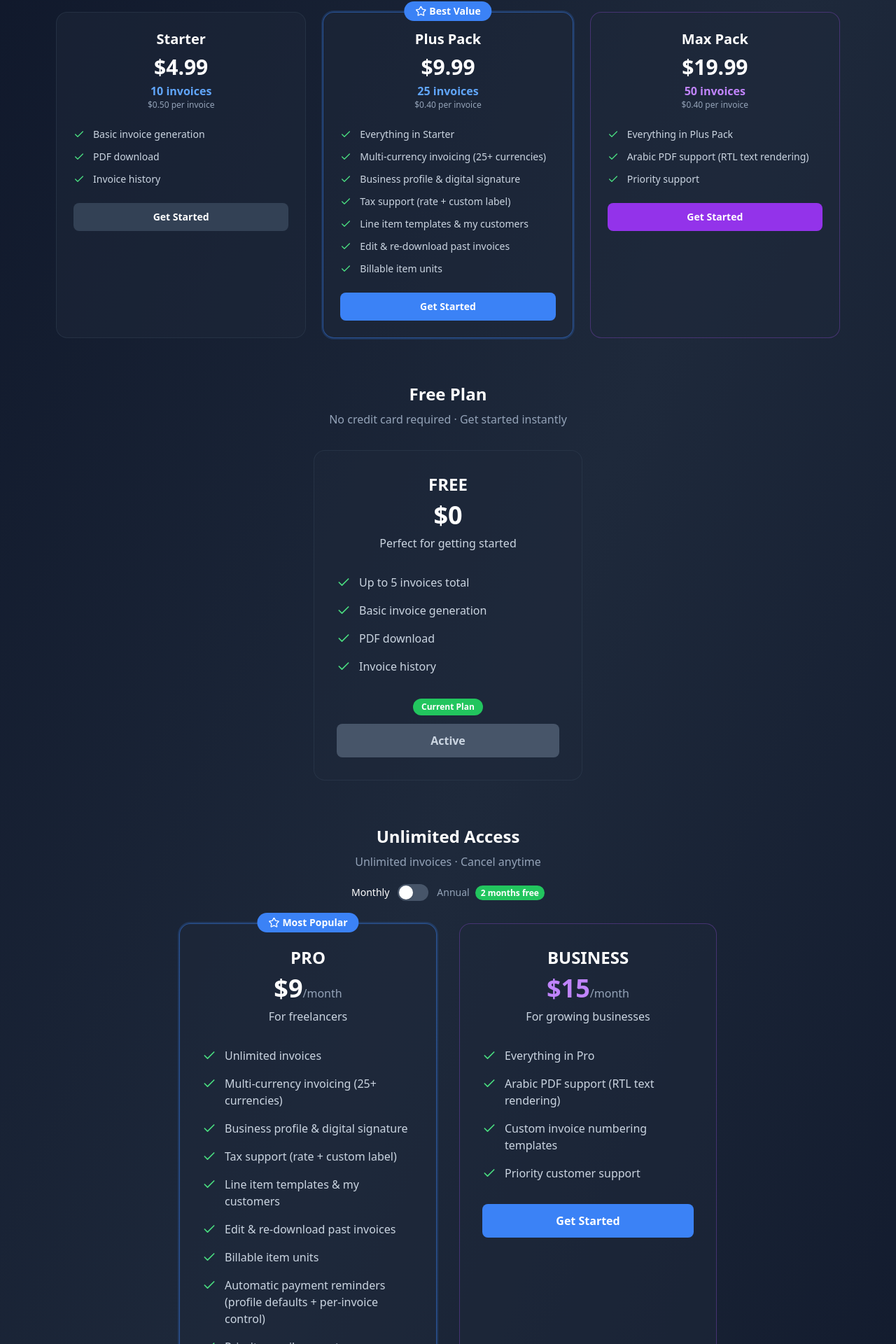
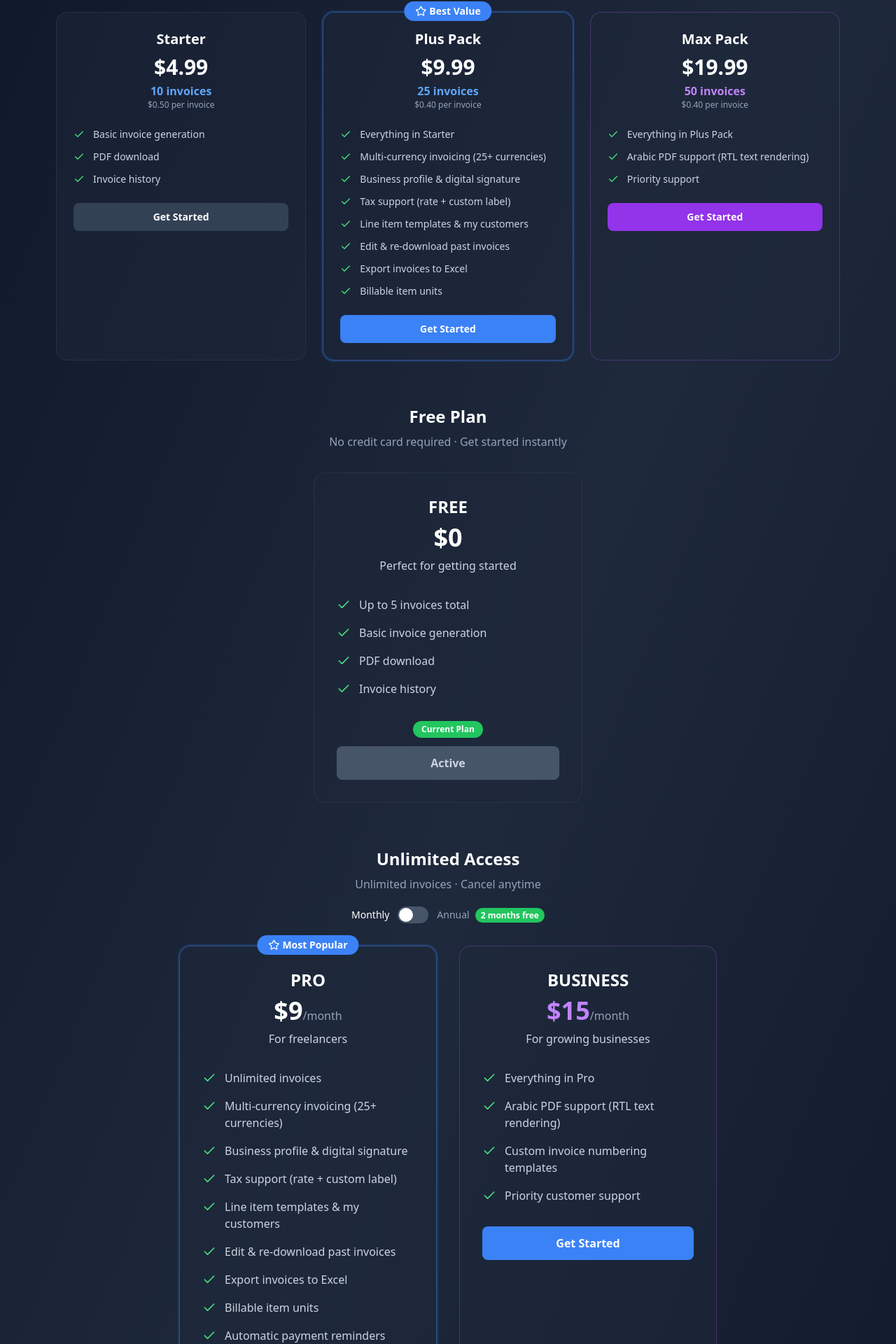
Before and after one commit to mjreige/invoice-generator, a Next.js app: page /pricing in a window 1280 px wide. Shown: the part 399-2319 px from the top of the page at 70% size. Built offline with nearby package versions, Linux system fonts and the light colour scheme; no server answers.

Commit message:
Add Excel export of filtered invoices (Plus Pack & above); surface across pricing, landing, upgrade and guide; expand Billing refund details; QA plan

```diff
--- a/app/page.tsx
+++ b/app/page.tsx
@@ -147,6 +147,16 @@ function LandingPageInner() {
       title: "My Invoices",
       description: "Track all your invoices in one place. Plus Pack and above users can also edit and re-download any past invoice as an updated PDF",
       badge: "View: All Plans · Edit: Plus Pack & above"
+    },
+    {
+      icon: (
+        <svg className="w-6 h-6" fill="none" stroke="currentColor" viewBox="0 0 24 24">
+          <path strokeLinecap="round" strokeLinejoin="round" strokeWidth={2} d="M12 10v6m0 0l-3-3m3 3l3-3M3 17V7a2 2 0 012-2h6l2 2h6a2 2 0 012 2v8a2 2 0 01-2 2H5a2 2 0 01-2-2z" />
+        </svg>
+      ),
+      title: "Excel Export",
+      description: "Export your invoices to a spreadsheet — filter by customer or date range, then download invoice number, customer, date, total and currency for your books",
+      badge: "Plus Pack & above"
     },
     {
       icon: (
@@ -449,7 +459,7 @@ function LandingPageInner() {
               {(welcomePlan === "credits"
                 ? ["10 invoices — never expire", "PDF download & my invoices", "Discounts (% or fixed)", "Line item units"]
                 : welcomePlan === "pro"
-                ? ["Unlimited invoices", "My profile & branding", "Digital signature", "Tax support (rate + custom label)", "My customers with autocomplete", "Line item templates with autocomplete", "Edit & re-download past invoices", "Line item units", "Priority email support"]
+                ? ["Unlimited invoices", "My profile & branding", "Digital signature", "Tax support (rate + custom label)", "My customers with autocomplete", "Line item templates with autocomplete", "Edit & re-download past invoices", "Export invoices to Excel", "Line item units", "Priority email support"]
                 : ["Everything in Pro", "Arabic PDF support (RTL text rendering)", "Custom invoice numbering templates", "My customers list", "Priority customer support"]
               ).map((f, i) => (
                 <li key={i} className="flex items-start gap-2 text-sm text-slate-700">
--- a/app/pricing/page.tsx
+++ b/app/pricing/page.tsx
@@ -188,7 +188,7 @@ export default function Pricing() {
                 <div className="text-xs text-slate-400">$0.40 per invoice</div>
               </div>
               <ul className="space-y-3 mb-6">
-                {["Everything in Starter", "Multi-currency invoicing (25+ currencies)", "Business profile & digital signature", "Tax support (rate + custom label)", "Line item templates & my customers", "Edit & re-download past invoices", "Billable item units"].map(f => (
+                {["Everything in Starter", "Multi-currency invoicing (25+ currencies)", "Business profile & digital signature", "Tax support (rate + custom label)", "Line item templates & my customers", "Edit & re-download past invoices", "Export invoices to Excel", "Billable item units"].map(f => (
                   <li key={f} className="flex items-start gap-3"><Check className="w-4 h-4 text-green-400 flex-shrink-0 mt-0.5" /><span className="text-slate-300 text-sm">{f}</span></li>
                 ))}
               </ul>
@@ -299,7 +299,7 @@ export default function Pricing() {
                 <p className="text-slate-300 mt-2">For freelancers</p>
               </div>
               <ul className="space-y-4 mb-8">
-                {["Unlimited invoices", "Multi-currency invoicing (25+ currencies)", "Business profile & digital signature", "Tax support (rate + custom label)", "Line item templates & my customers", "Edit & re-download past invoices", "Billable item units", "Automatic payment reminders (profile defaults + per-invoice control)", "Priority email support"].map(f => (
+                {["Unlimited invoices", "Multi-currency invoicing (25+ currencies)", "Business profile & digital signature", "Tax support (rate + custom label)", "Line item templates & my customers", "Edit & re-download past invoices", "Export invoices to Excel", "Billable item units", "Automatic payment reminders (profile defaults + per-invoice control)", "Priority email support"].map(f => (
                   <li key={f} className="flex items-start gap-3"><Check className="w-5 h-5 text-green-400 flex-shrink-0 mt-0.5" /><span className="text-slate-300">{f}</span></li>
                 ))}
               </ul>
--- a/components/GuideMePopup.tsx
+++ b/components/GuideMePopup.tsx
@@ -147,6 +147,32 @@ const steps = [
           ))}
         </ul>
         <p className="text-xs text-slate-400">Available on Plus Pack & above.</p>
+      </div>
+    ),
+  },
+  {
+    icon: "📊",
+    title: "Export to Excel",
+    body: (
+      <div>
+        <p className="text-sm text-slate-600 leading-relaxed mb-4">
+          Download your invoices as a spreadsheet — handy for bookkeeping or handing figures to your
+          accountant.
+        </p>
+        <ul className="space-y-2 mb-4">
+          {[
+            ["Where to find it", "Open My Invoices and click Export to Excel"],
+            ["Respects your filters", "Filter by customer or due-date range first — the file matches exactly what you filtered"],
+            ["Exports everything, not just the page", "All matching invoices are included, not only the ones currently on screen"],
+            ["What's included", "Invoice number, customer, date, total and currency"],
+          ].map(([title, desc]) => (
+            <li key={title} className="flex gap-2 text-sm">
+              <span className="text-green-500 flex-shrink-0 mt-0.5">✓</span>
+              <span><strong className="text-slate-800">{title}</strong> — <span className="text-slate-500">{desc}</span></span>
+            </li>
+          ))}
+        </ul>
+        <p className="text-xs text-slate-400">Available on Plus Pack &amp; above.</p>
       </div>
     ),
   },
--- a/components/UpgradePopup.tsx
+++ b/components/UpgradePopup.tsx
@@ -116,6 +116,7 @@ export default function UpgradePopup({ show, onClose }: UpgradePopupProps) {
                   <li className="flex gap-2"><span className="text-green-400">✓</span>Tax support (rate + custom label)</li>
                   <li className="flex gap-2"><span className="text-green-400">✓</span>Line item templates & my customers</li>
                   <li className="flex gap-2"><span className="text-green-400">✓</span>Edit & re-download past invoices</li>
+                  <li className="flex gap-2"><span className="text-green-400">✓</span>Export invoices to Excel</li>
                 </ul>
                 <button
                   onClick={() => handleBuy(PRICES.proPack, "proPack")}
@@ -176,6 +177,7 @@ export default function UpgradePopup({ show, onClose }: UpgradePopupProps) {
                   <li className="flex gap-2"><span className="text-green-400">✓</span>Tax support (rate + custom label)</li>
                   <li className="flex gap-2"><span className="text-green-400">✓</span>Line item templates & my customers</li>
                   <li className="flex gap-2"><span className="text-green-400">✓</span>Edit & re-download past invoices</li>
+                  <li className="flex gap-2"><span className="text-green-400">✓</span>Export invoices to Excel</li>
                   <li className="flex gap-2"><span className="text-green-400">✓</span>Automatic payment reminders</li>
                   <li className="flex gap-2"><span className="text-green-400">✓</span>Priority email support</li>
                 </ul>
```
Also changed, not shown: 2 other files (tests, documents, lock files or other folders).
